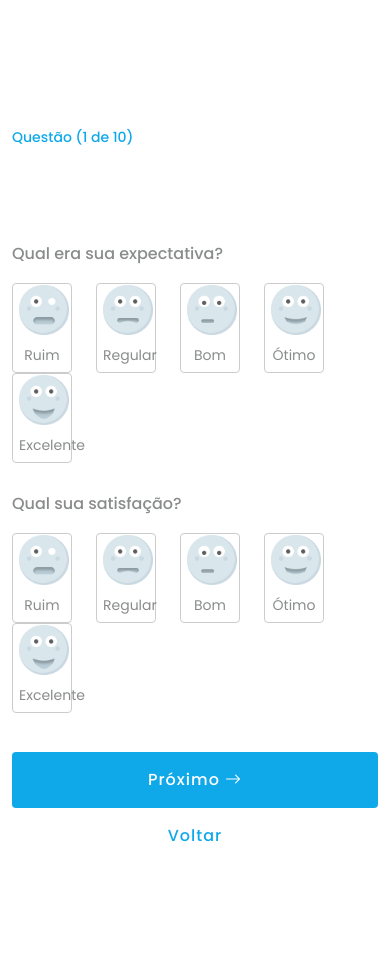
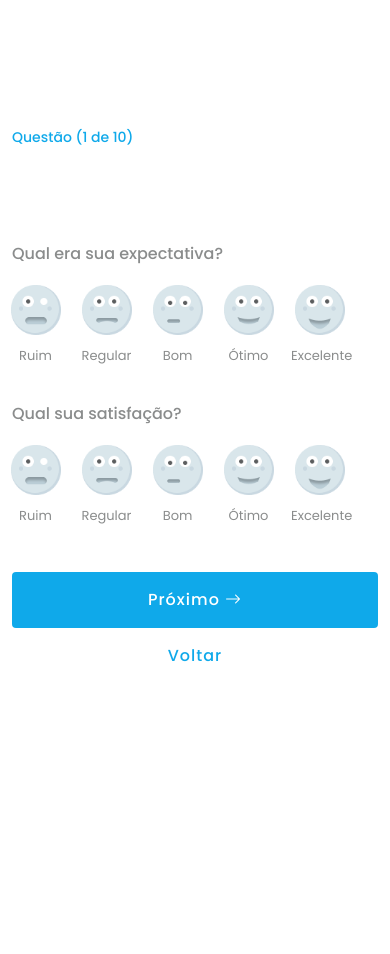
Before and after one commit to Davix5/davix5.github.io, a PHP site: page /question.html in a window 390 px wide. After the commit the page ends 662 px from the top, so only its background shows below. Run offline with PHP 8.4, Linux system fonts and the light colour scheme.

Commit message:
Update question.css

```diff
--- a/Telas/assets/css/question.css
+++ b/Telas/assets/css/question.css
@@ -273,13 +273,12 @@
 		display: none;
 	}
 
-	/* #hero .card6 {
-		padding: 0 5px;
-	} */
+
 
 	#hero6 .hero-cards {
 		display: none;
 	}
+
 
 	.titleForms {
 		display: block;
@@ -317,23 +316,28 @@
 	}
 
 	.card-body6 {
-		width: 60px;
+		width: 71px;
 		height: 90px;
 		background: #FFFFFF;
-		border: 1px solid #ccc;
+		border: 1px solid #FFFFFF;
 		box-sizing: border-box;
 		border-radius: 4px;
+	}
+
+	#hero6 .col-auto {
+		padding: 0 0px;
 	}
 
 	.card-title6 {
 		font-family: Poppins;
 		font-style: normal;
 		font-weight: normal;
-		font-size: 14px;
+		font-size: 13px;
 		line-height: 21px;
 		/* identical to box height */
 
 		color: rgba(22, 25, 26, 0.5);
+		align-items: center;
 	}
 
 	.emoji6 {
```
